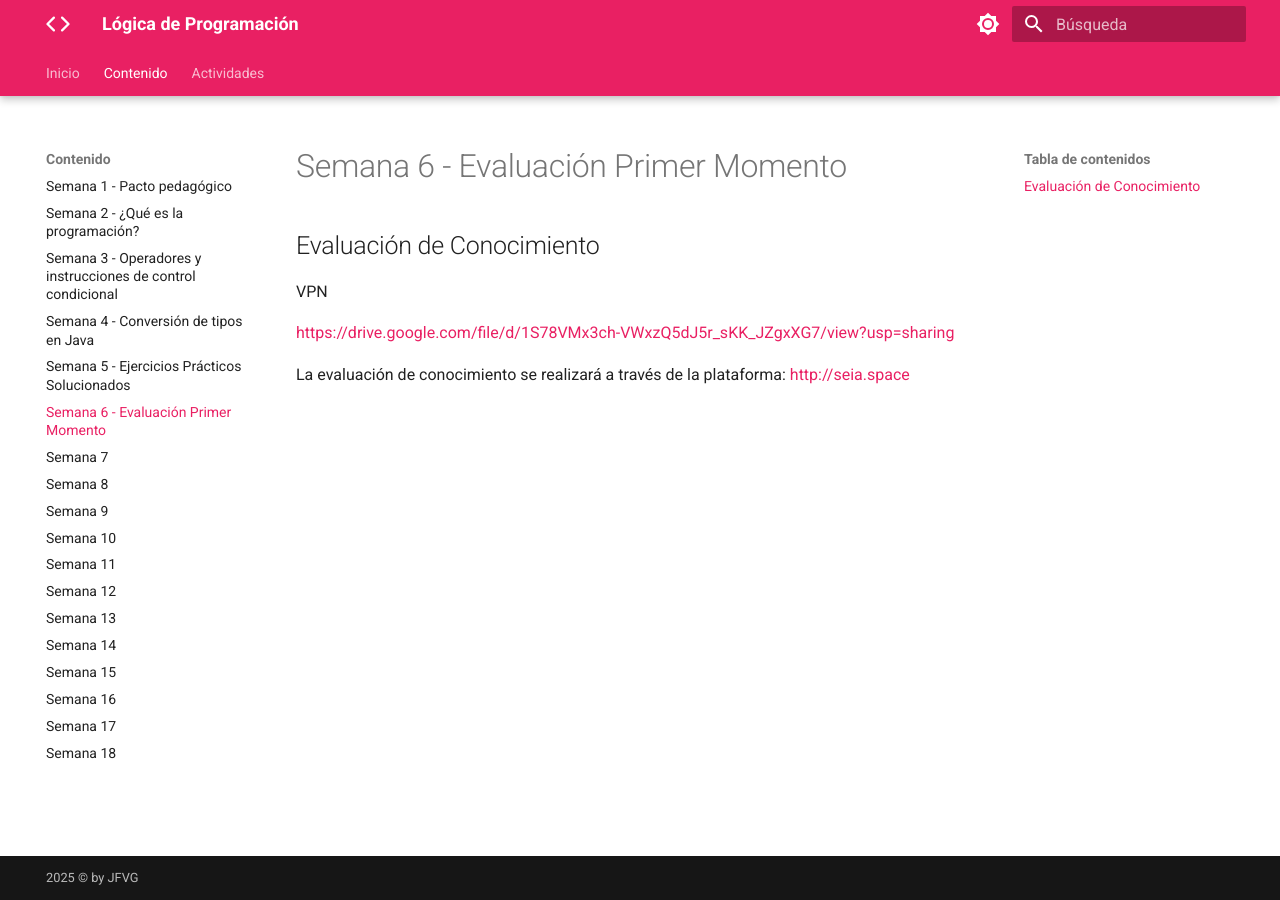
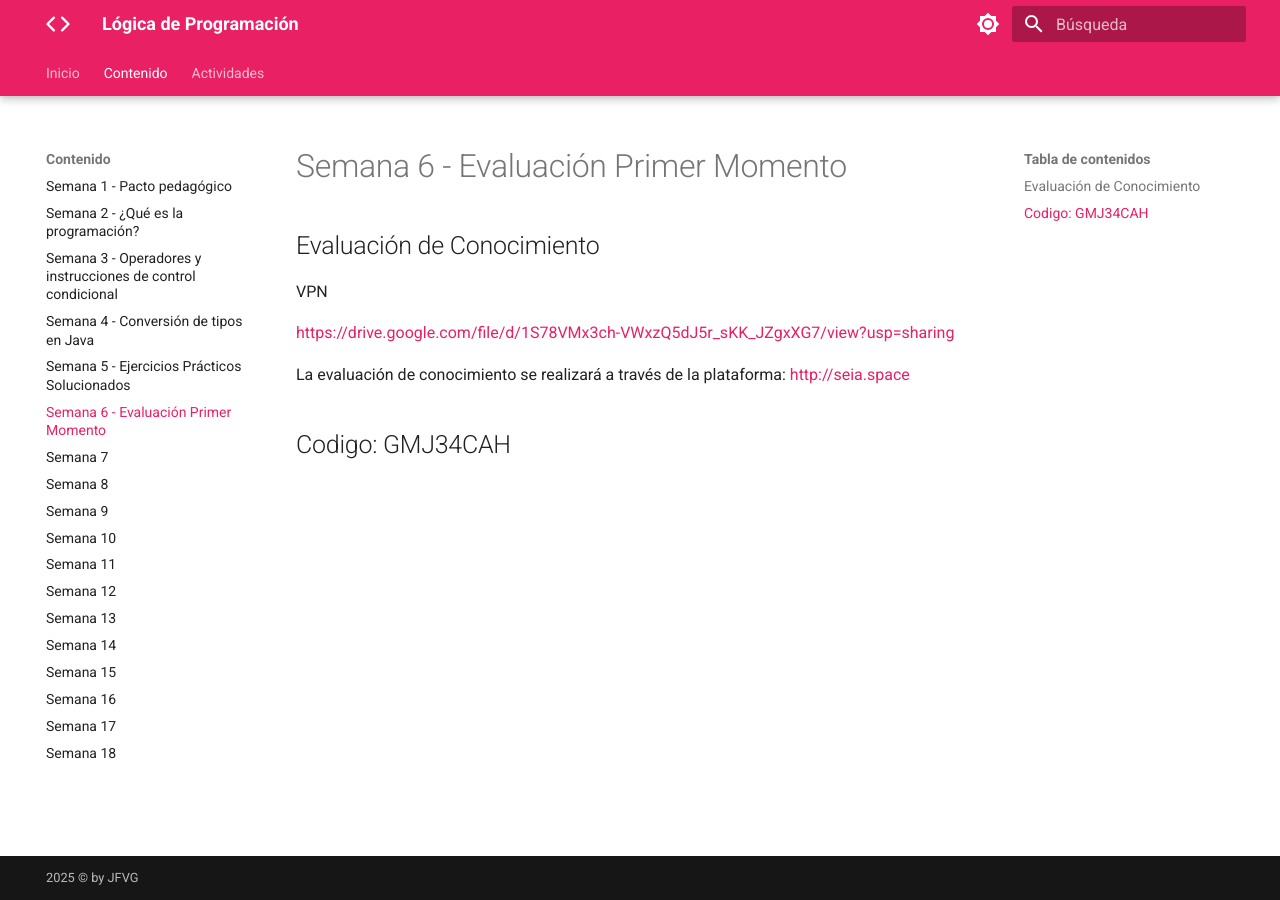
Before and after one commit to jfinfocesde/25lp, an MkDocs documentation site: the page built from docs/content/p6.md, in a window 1280 px wide. Built offline with MkDocs 1.6.1 and Material for MkDocs 9.7.7, drawn with Linux system fonts in a browser that asks for light colours.

Commit message:
13-09-2025

```diff
--- a/docs/content/p6.md
+++ b/docs/content/p6.md
@@ -10,3 +10,6 @@ VPN
 
 La evaluación de conocimiento se realizará a través de la plataforma:
 [http://seia.space](http://seia.space){target="_blank"}
+
+
+## Codigo: GMJ34CAH
```
